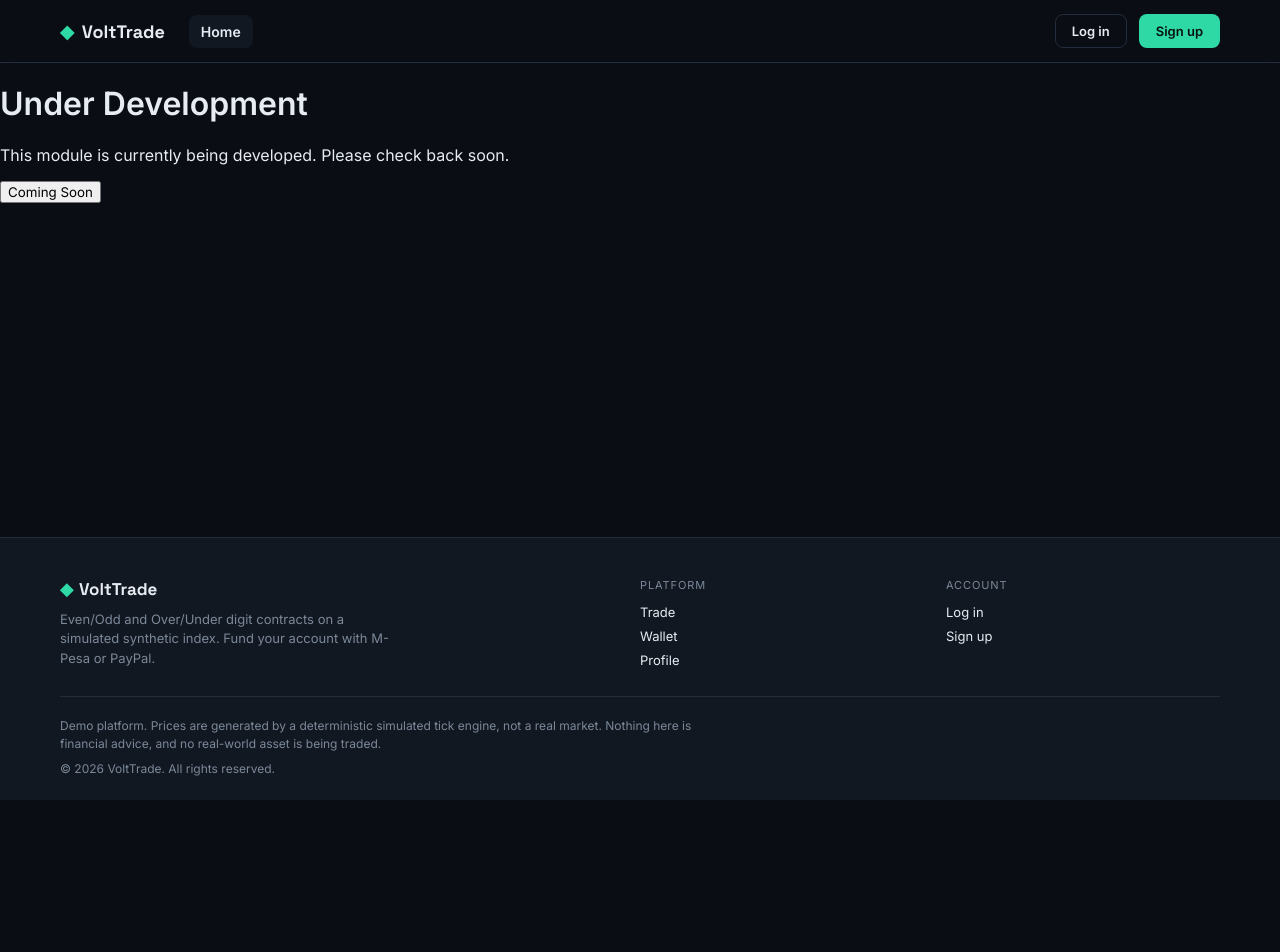
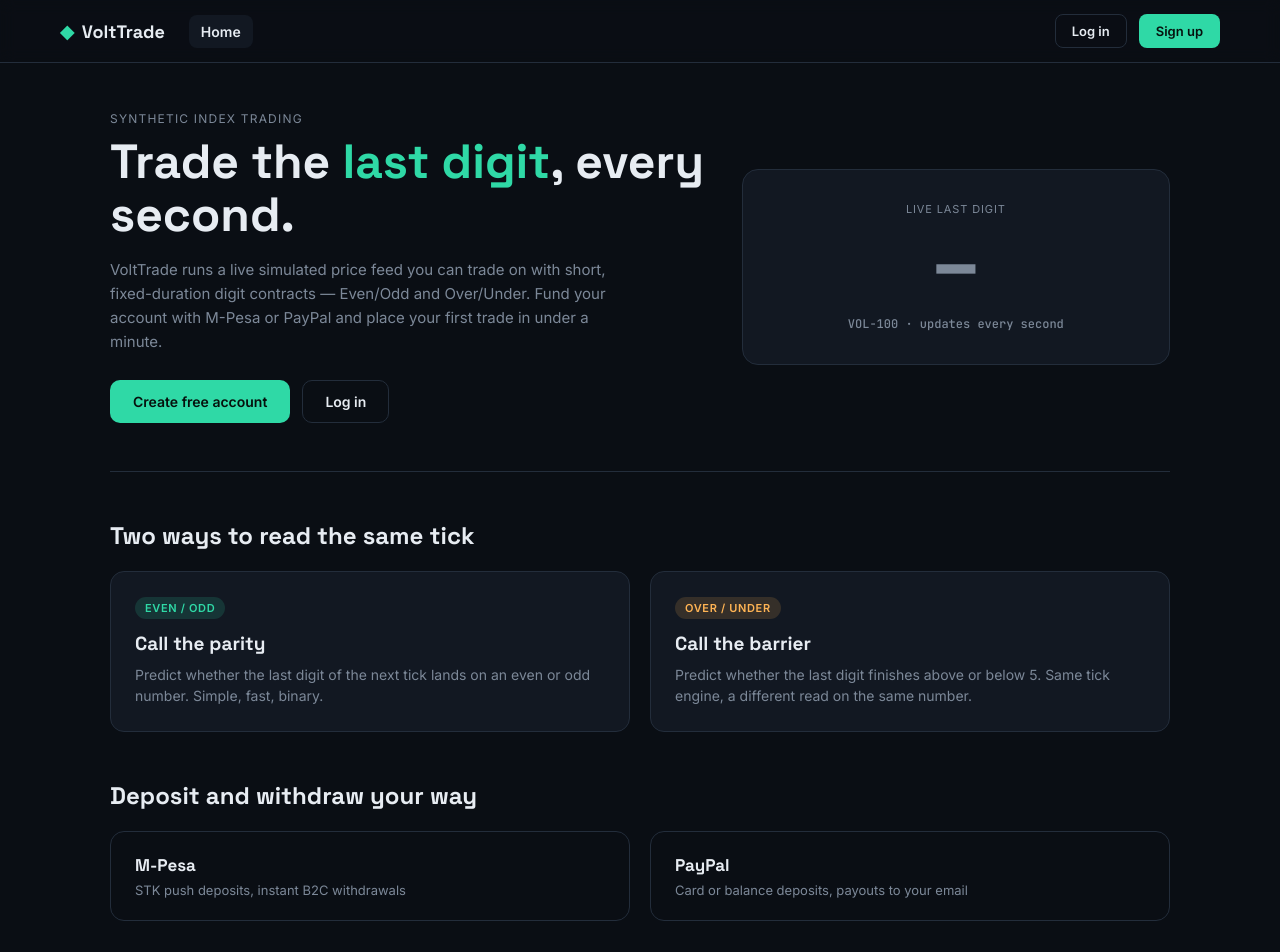
Before and after one commit to steve-ongera/deriv, a React app in the folder frontend/: page / in a window 1280 px wide. Shown: the top 952 px of the page. Before the commit the page ends 800 px from the top, so only its background shows below. Built offline with nearby package versions, Linux system fonts and the light colour scheme; no server answers; the HTML template or start-up script is replaced by a standard one.

Commit message:
under development

```diff
--- a/frontend/src/pages/HomePage.jsx
+++ b/frontend/src/pages/HomePage.jsx
@@ -1,27 +1,307 @@
-export default function Page() {
-    return (
-        <div className="container py-5">
-            <div className="text-center">
+import { useEffect, useState } from "react";
+import { Link } from "react-router-dom";
+import { auth, marketAPI } from "../services/api.js";
 
-                <div className="display-1 text-warning mb-3">
-                    <i className="bi bi-tools"></i>
-                </div>
+const FEATURES = [
+  {
+    label: "Even / Odd",
+    accent: "even",
+    title: "Call the parity",
+    body: "Predict whether the last digit of the next tick lands on an even or odd number. Simple, fast, binary.",
+  },
+  {
+    label: "Over / Under",
+    accent: "over",
+    title: "Call the barrier",
+    body: "Predict whether the last digit finishes above or below 5. Same tick engine, a different read on the same number.",
+  },
+];
 
-                <h1 className="fw-bold">
-                    Under Development
-                </h1>
+const PAYMENT_METHODS = [
+  { name: "M-Pesa", detail: "STK push deposits, instant B2C withdrawals" },
+  { name: "PayPal", detail: "Card or balance deposits, payouts to your email" },
+];
 
-                <p className="text-muted mt-3">
-                    This module is currently being developed.
-                    Please check back soon.
-                </p>
+export default function HomePage() {
+  const [digit, setDigit] = useState(null);
+  const isAuthed = auth.isAuthenticated();
 
-                <button className="btn btn-primary mt-3">
-                    <i className="bi bi-arrow-clockwise me-2"></i>
-                    Coming Soon
-                </button>
+  useEffect(() => {
+    let cancelled = false;
+    const pull = async () => {
+      try {
+        const data = await marketAPI.getTicks(1);
+        if (!cancelled && data.ticks?.length) setDigit(data.ticks[data.ticks.length - 1].digit);
+      } catch {
+        /* ignore, decorative only */
+      }
+    };
+    pull();
+    const id = setInterval(pull, 1000);
+    return () => {
+      cancelled = true;
+      clearInterval(id);
+    };
+  }, []);
 
+  return (
+    <div className="hp-page">
+      <style>{styles}</style>
+
+      {/* ---------------- Hero ---------------- */}
+      <section className="hp-hero">
+        <div className="hp-hero-copy">
+          <span className="hp-eyebrow">Synthetic index trading</span>
+          <h1 className="hp-headline">
+            Trade the <span className="hp-headline-accent">last digit</span>, every second.
+          </h1>
+          <p className="hp-subhead">
+            VoltTrade runs a live simulated price feed you can trade on with short, fixed-duration
+            digit contracts — Even/Odd and Over/Under. Fund your account with M-Pesa or PayPal and
+            place your first trade in under a minute.
+          </p>
+          <div className="hp-cta-row">
+            {isAuthed ? (
+              <Link to="/trade" className="hp-btn hp-btn--solid">Go to trading</Link>
+            ) : (
+              <>
+                <Link to="/register" className="hp-btn hp-btn--solid">Create free account</Link>
+                <Link to="/login" className="hp-btn hp-btn--ghost">Log in</Link>
+              </>
+            )}
+          </div>
+        </div>
+
+        <div className="hp-hero-visual">
+          <span className="hp-hero-visual-label">Live last digit</span>
+          <span
+            className={`hp-hero-digit ${
+              digit === null ? "" : digit % 2 === 0 ? "hp-hero-digit--even" : "hp-hero-digit--odd"
+            }`}
+          >
+            {digit === null ? "–" : digit}
+          </span>
+          <span className="hp-hero-visual-sub">VOL-100 · updates every second</span>
+        </div>
+      </section>
+
+      {/* ---------------- Features ---------------- */}
+      <section className="hp-section">
+        <h2 className="hp-section-title">Two ways to read the same tick</h2>
+        <div className="hp-feature-grid">
+          {FEATURES.map((f) => (
+            <div key={f.title} className="hp-feature-card">
+              <span className={`hp-feature-label hp-feature-label--${f.accent}`}>{f.label}</span>
+              <h3 className="hp-feature-title">{f.title}</h3>
+              <p className="hp-feature-body">{f.body}</p>
             </div>
+          ))}
         </div>
-    );
+      </section>
+
+      {/* ---------------- Payments ---------------- */}
+      <section className="hp-section">
+        <h2 className="hp-section-title">Deposit and withdraw your way</h2>
+        <div className="hp-payment-grid">
+          {PAYMENT_METHODS.map((m) => (
+            <div key={m.name} className="hp-payment-card">
+              <span className="hp-payment-name">{m.name}</span>
+              <p className="hp-payment-detail">{m.detail}</p>
+            </div>
+          ))}
+        </div>
+      </section>
+
+      {/* ---------------- Closing CTA ---------------- */}
+      {!isAuthed && (
+        <section className="hp-closing">
+          <h2 className="hp-closing-title">Ready to place your first trade?</h2>
+          <Link to="/register" className="hp-btn hp-btn--solid">Get started</Link>
+        </section>
+      )}
+    </div>
+  );
 }
+
+const styles = `
+.hp-page {
+  max-width: 1100px;
+  margin: 0 auto;
+  padding: 48px 20px 80px;
+}
+
+.hp-hero {
+  display: grid;
+  grid-template-columns: 1.4fr 1fr;
+  gap: 32px;
+  align-items: center;
+  padding-bottom: 48px;
+  border-bottom: 1px solid var(--border);
+}
+@media (max-width: 780px) {
+  .hp-hero { grid-template-columns: 1fr; }
+}
+
+.hp-eyebrow {
+  display: block;
+  color: var(--muted);
+  font-size: 12px;
+  text-transform: uppercase;
+  letter-spacing: 0.1em;
+  margin-bottom: 10px;
+}
+.hp-headline {
+  font-family: var(--font-display);
+  font-size: clamp(32px, 5vw, 48px);
+  line-height: 1.1;
+  margin: 0 0 16px;
+}
+.hp-headline-accent {
+  color: var(--even);
+}
+.hp-subhead {
+  color: var(--muted);
+  font-size: 15px;
+  line-height: 1.6;
+  max-width: 520px;
+  margin: 0 0 26px;
+}
+
+.hp-cta-row {
+  display: flex;
+  gap: 12px;
+  flex-wrap: wrap;
+}
+.hp-btn {
+  font-size: 14px;
+  font-weight: 700;
+  padding: 12px 22px;
+  border-radius: 10px;
+  text-decoration: none;
+  border: 1px solid transparent;
+  display: inline-block;
+}
+.hp-btn--solid {
+  background: var(--even);
+  color: #06110d;
+}
+.hp-btn--ghost {
+  border-color: var(--border);
+  color: var(--text);
+}
+
+.hp-hero-visual {
+  background: var(--surface);
+  border: 1px solid var(--border);
+  border-radius: 16px;
+  padding: 32px;
+  display: flex;
+  flex-direction: column;
+  align-items: center;
+  text-align: center;
+  gap: 6px;
+}
+.hp-hero-visual-label {
+  color: var(--muted);
+  font-size: 11px;
+  text-transform: uppercase;
+  letter-spacing: 0.08em;
+}
+.hp-hero-digit {
+  font-family: var(--font-mono);
+  font-size: 88px;
+  font-weight: 700;
+  line-height: 1;
+  transition: color 0.2s;
+  color: var(--muted);
+}
+.hp-hero-digit--even { color: var(--even); }
+.hp-hero-digit--odd { color: var(--odd); }
+.hp-hero-visual-sub {
+  color: var(--muted);
+  font-size: 12px;
+  font-family: var(--font-mono);
+}
+
+.hp-section {
+  padding-top: 48px;
+}
+.hp-section-title {
+  font-family: var(--font-display);
+  font-size: 24px;
+  margin: 0 0 20px;
+}
+
+.hp-feature-grid {
+  display: grid;
+  grid-template-columns: 1fr 1fr;
+  gap: 20px;
+}
+@media (max-width: 640px) {
+  .hp-feature-grid, .hp-payment-grid { grid-template-columns: 1fr; }
+}
+.hp-feature-card {
+  background: var(--surface);
+  border: 1px solid var(--border);
+  border-radius: 14px;
+  padding: 24px;
+}
+.hp-feature-label {
+  display: inline-block;
+  font-size: 11px;
+  font-weight: 700;
+  text-transform: uppercase;
+  letter-spacing: 0.06em;
+  padding: 4px 10px;
+  border-radius: 999px;
+  margin-bottom: 12px;
+}
+.hp-feature-label--even { background: rgba(47,217,166,0.15); color: var(--even); }
+.hp-feature-label--over { background: rgba(255,180,84,0.15); color: var(--over); }
+.hp-feature-title {
+  font-family: var(--font-display);
+  font-size: 19px;
+  margin: 0 0 8px;
+}
+.hp-feature-body {
+  color: var(--muted);
+  font-size: 14px;
+  line-height: 1.55;
+  margin: 0;
+}
+
+.hp-payment-grid {
+  display: grid;
+  grid-template-columns: 1fr 1fr;
+  gap: 20px;
+}
+.hp-payment-card {
+  border: 1px solid var(--border);
+  border-radius: 14px;
+  padding: 22px 24px;
+}
+.hp-payment-name {
+  font-family: var(--font-display);
+  font-size: 17px;
+  font-weight: 700;
+}
+.hp-payment-detail {
+  color: var(--muted);
+  font-size: 13px;
+  margin: 6px 0 0;
+}
+
+.hp-closing {
+  margin-top: 56px;
+  padding: 40px;
+  border-radius: 16px;
+  background: var(--surface);
+  border: 1px solid var(--border);
+  text-align: center;
+}
+.hp-closing-title {
+  font-family: var(--font-display);
+  font-size: 22px;
+  margin: 0 0 18px;
+}
+`;
```
